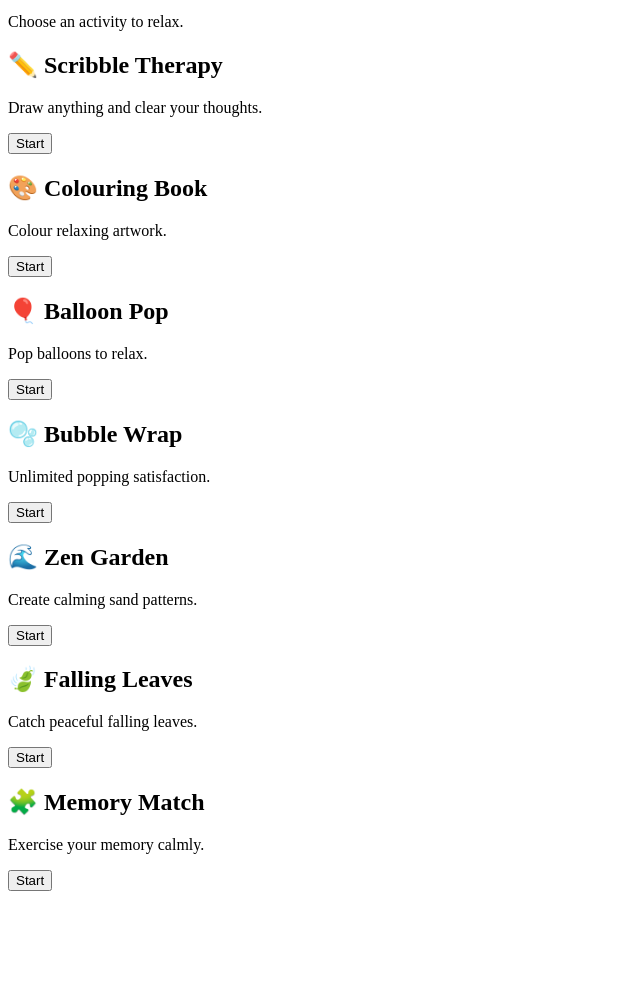
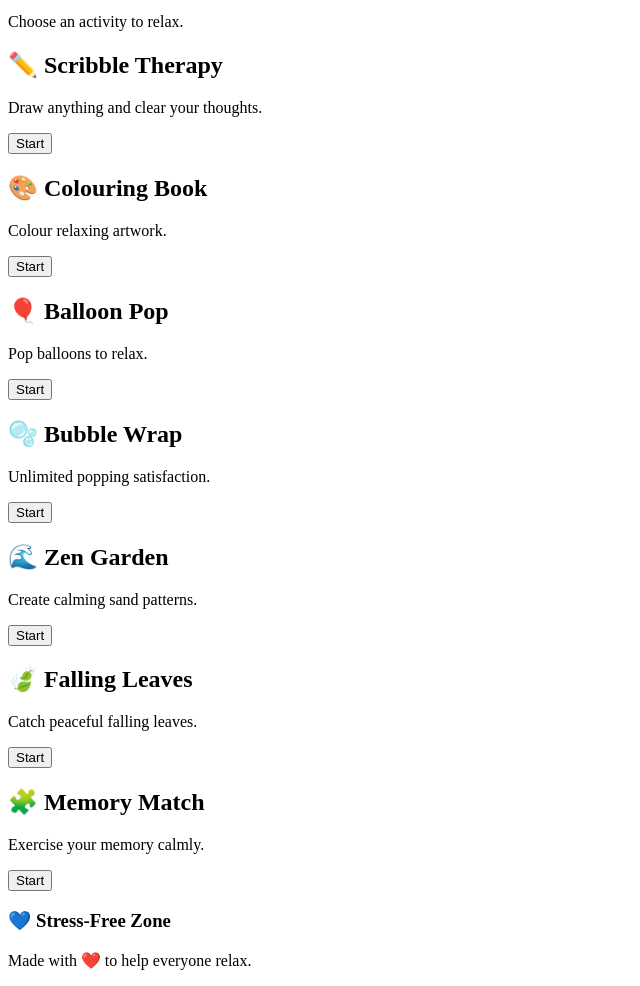
Before and after one commit to hannahmathan/cool.stressfree.web, a plain HTML site: page index.html in a window 1280 px wide. Shown: the part 89-1075 px from the top of the page, without its empty margins (0-640 px from the left). Before the commit the page ends 988 px from the top, so only its background shows below. Drawn offline with Linux system fonts and the light colour scheme.

Commit message:
Update index.html

```diff
--- a/index.html
+++ b/index.html
@@ -102,6 +102,13 @@
 </a>
 
 </div>
+  <footer>
+
+<h3>💙 Stress-Free Zone</h3>
+
+<p>Made with ❤️ to help everyone relax.</p>
+
+</footer>
 </body>
 <script src="script.js"></script>
 
```
